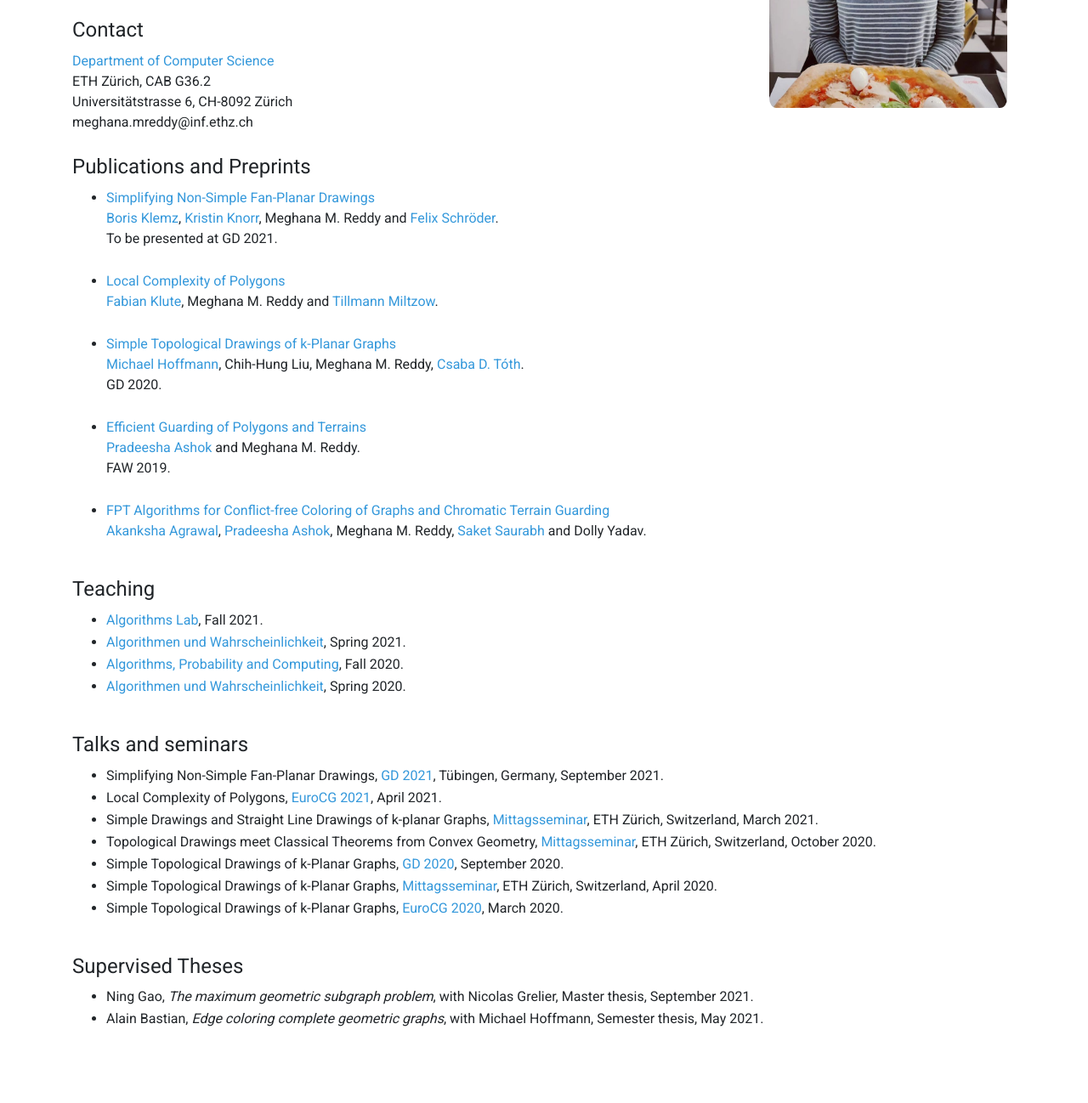
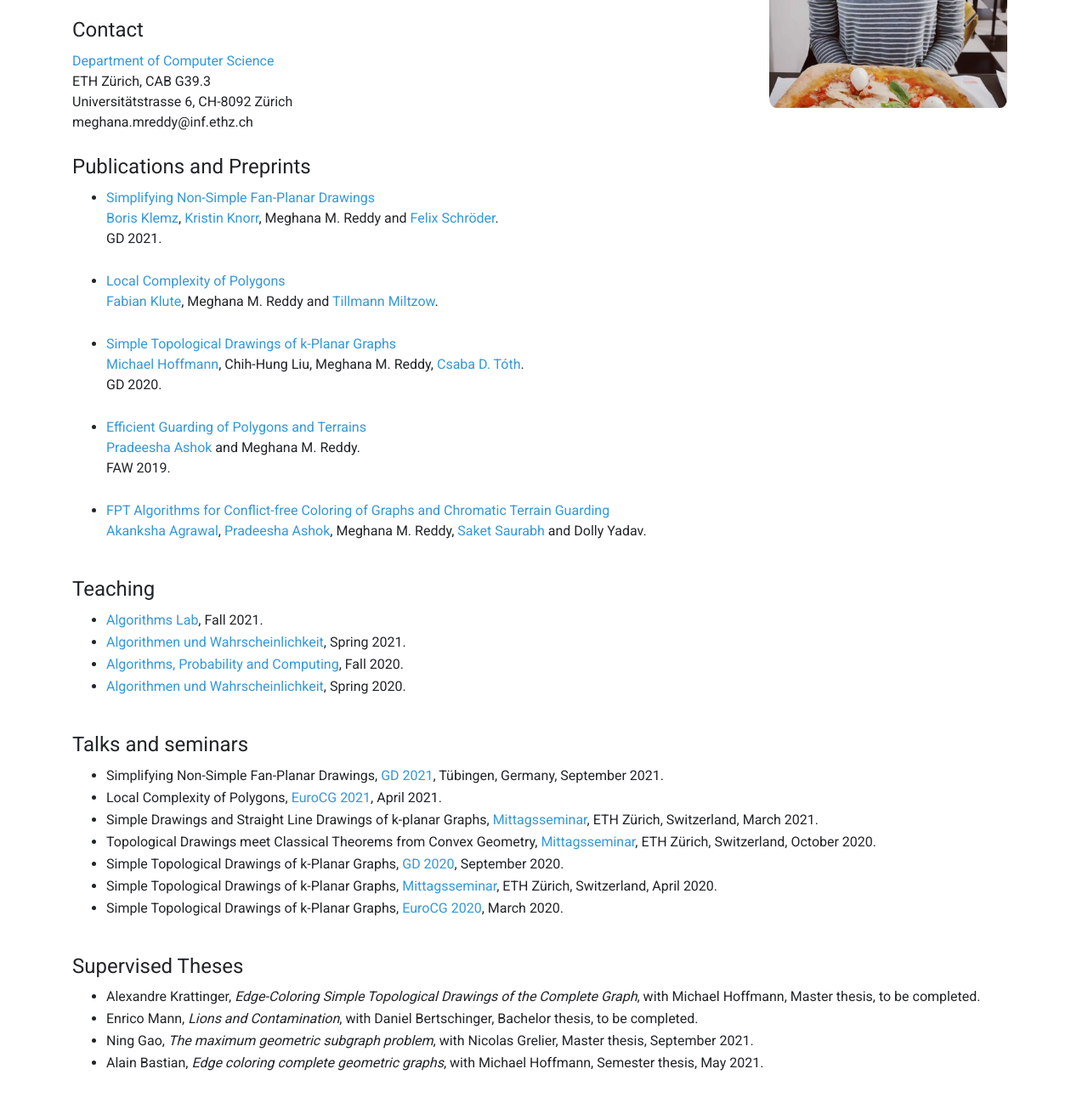
Before and after one commit to meghanamreddy/meghanamreddy.github.io, a plain HTML site: page index.html in a window 1280 px wide. Shown: the part 324-1622 px from the top of the page at 85% size. Before the commit the page ends 1577 px from the top, so only its background shows below. Drawn offline with nearby package versions, Linux system fonts and the light colour scheme.

Commit message:
Update index.html

```diff
--- a/index.html
+++ b/index.html
@@ -46,7 +46,7 @@
 	        <br>
 	        <h3>Contact</h3>
 	        <p><a class="link" href="https://inf.ethz.ch/">Department of Computer Science</a><br>
-	        ETH Z&uuml;rich, CAB G36.2 <br>
+	        ETH Z&uuml;rich, CAB G39.3 <br>
 				Universitätstrasse 6, CH-8092 Zürich <br>
 	        meghana.mreddy@inf.ethz.ch</p>
 
@@ -59,7 +59,7 @@
 	        <li>
 				<b><a class="link" href="">Simplifying Non-Simple Fan-Planar Drawings</a></b><br>
 				<p><a class="link" href="https://www.informatik.uni-wuerzburg.de/algo/mitarbeiterinnen/klemz-boris/">Boris Klemz</a>, <a class="link" href="https://www.mi.fu-berlin.de/inf/groups/ag-ti/members/wimis/Knorr_Kristin.html">Kristin Knorr</a>, Meghana M. Reddy and <a class="link" href="http://page.math.tu-berlin.de/~fschroed/">Felix Schr&ouml;der</a>.<br>
-				To be presented at GD 2021.</p>
+				GD 2021.</p>
 			</li>
 
 			<br>
@@ -129,9 +129,17 @@
 				<b><p>Simple Topological Drawings of k-Planar Graphs, </b><a class="link" href="https://www1.pub.informatik.uni-wuerzburg.de/eurocg2020/">EuroCG 2020</a>, March 2020.</p>
 			</li>
 			</ul>
+
 			<br>
+
 	        <h3>Supervised Theses</h3>
 	        <ul>
+	        <li>
+	        	<p>Alexandre Krattinger, <i>Edge-Coloring Simple Topological Drawings of the Complete Graph</i>, with Michael Hoffmann, Master thesis, to be completed.</p>
+	        </li>
+	        <li>
+	        	<p>Enrico Mann, <i>Lions and Contamination</i>, with Daniel Bertschinger, Bachelor thesis, to be completed.</p>
+	        </li>
 	        <li>
 	        	<p>Ning Gao, <i>The maximum geometric subgraph problem</i>, with Nicolas Grelier, Master thesis, September 2021.</p>
 	        </li>
@@ -140,6 +148,8 @@
 	        </li>
     	</ul>
         <br>
+
     </div>
+
 </body>
 </html>
```
